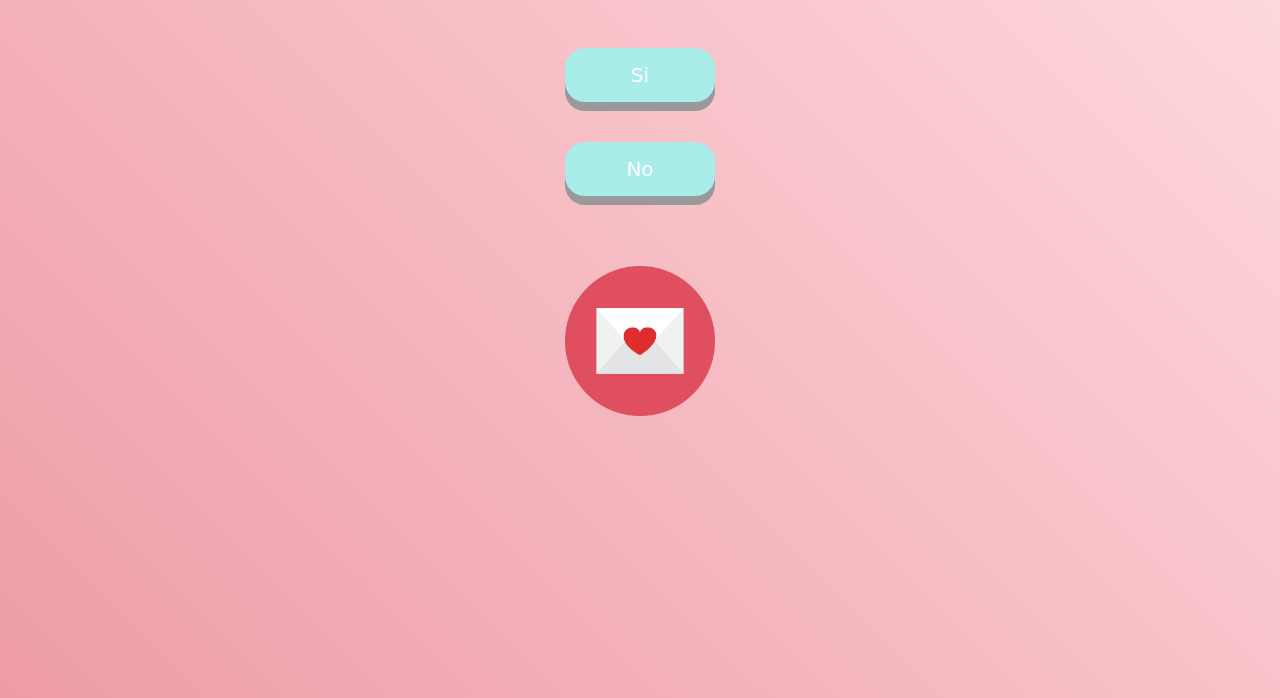
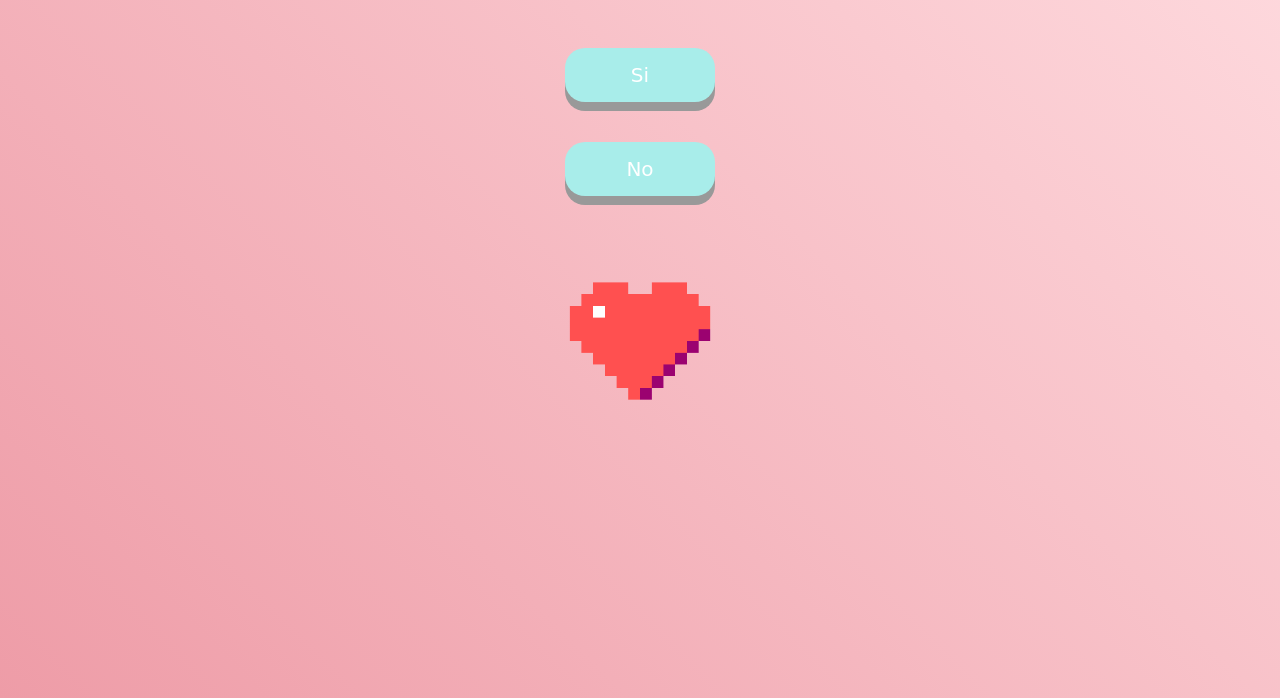
Before and after one commit to Jaureguie/Declaracion, a plain HTML site: page index.html in a window 1280 px wide. Shown: the part 182-880 px from the top of the page. Drawn offline with nearby package versions, Linux system fonts and the light colour scheme.

Commit message:
nueva imagen

```diff
--- a/index.html
+++ b/index.html
@@ -20,6 +20,6 @@
         <br>
         <button class="button">No</button>
     </div>
-    <img class="imagen" src="IMG/letter.png">
+    <img class="imagen" src="IMG/heart.png">
 </body>
 </html>
```
Also changed, not shown: IMG/heart.png (added).
